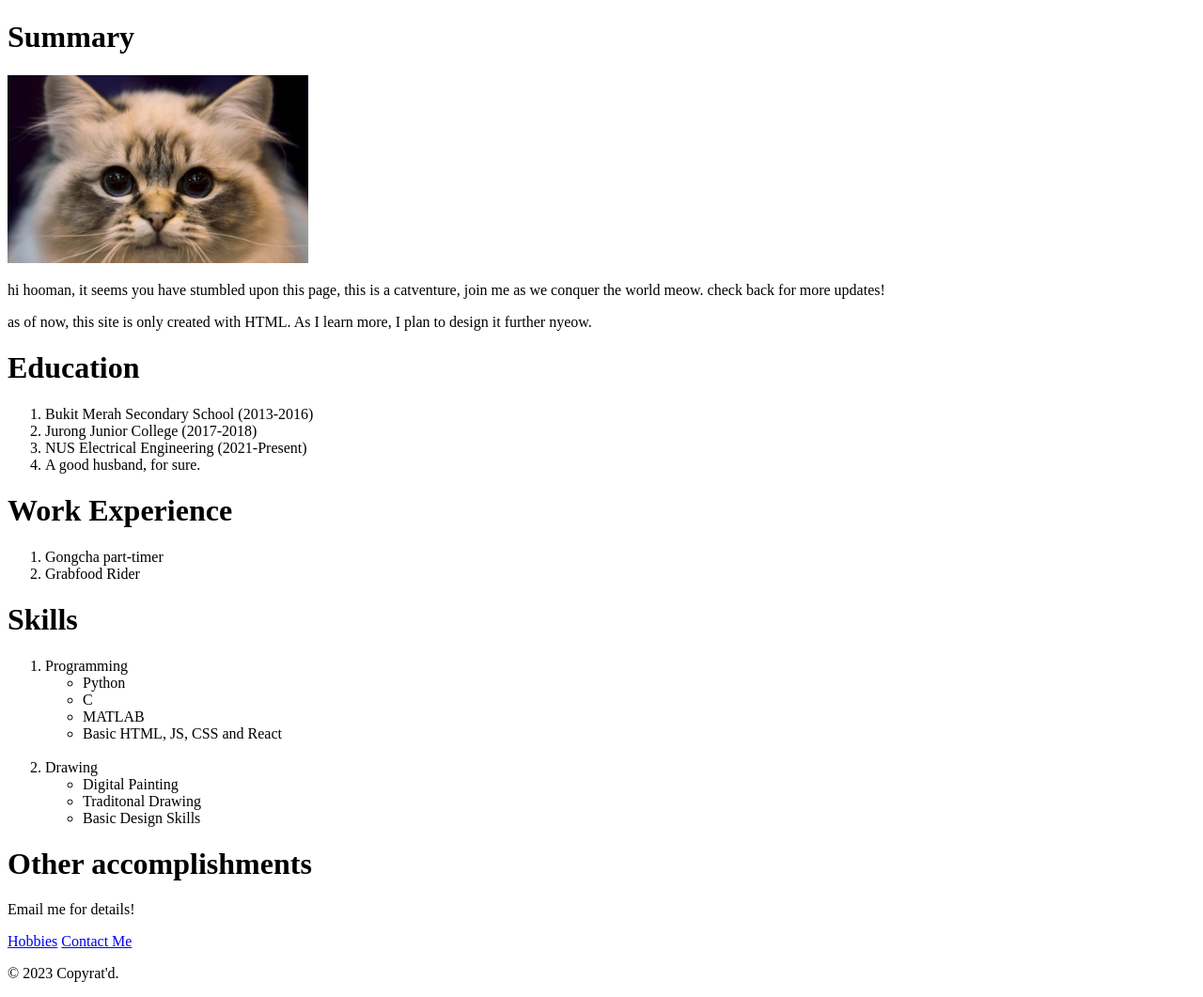
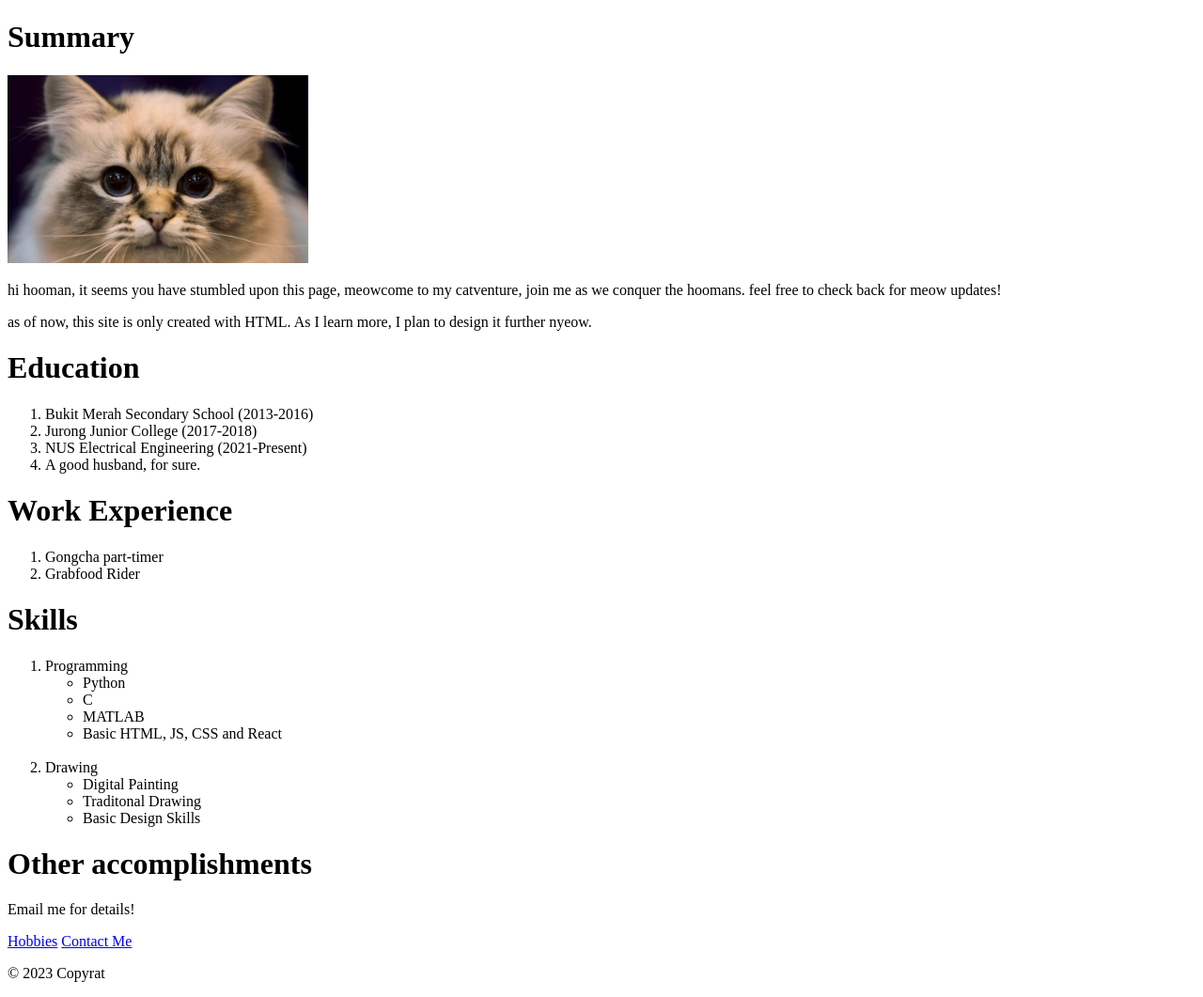
Before and after one commit to BananaFalls/Capstone-Project-1, a plain HTML site: page index.html in a window 1280 px wide. Shown: the whole page at 94% size. Drawn offline with Linux system fonts and the light colour scheme.

Commit message:
new hooman message

```diff
--- a/index.html
+++ b/index.html
@@ -6,18 +6,18 @@
     <title>My Resume</title>
 </head>
 <body>
+
     <h1>Summary</h1>
     <img src="./assets/images/cat.jpg" height="200">
-    <p>hi hooman, it seems you have stumbled upon this page, this is a catventure, join me as we conquer the world meow. check back for more updates!</p>
+    <p>hi hooman, it seems you have stumbled upon this page, meowcome to my catventure, join me as we conquer the hoomans. feel free to check back for meow updates!</p>
     <p>as of now, this site is only created with HTML. As I learn more, I plan to design it further nyeow.</p>
+
     <h1>Education</h1>
-
     <ol>
         <li>Bukit Merah Secondary School (2013-2016)</li>
         <li>Jurong Junior College (2017-2018)</li>
         <li>NUS Electrical Engineering (2021-Present)</li>
         <li>A good husband, for sure.</li>
-
     </ol>
 
     <h1>Work Experience</h1>
@@ -53,6 +53,6 @@
     <a href="./public/Contact.html">Contact Me</a>
 </body>
 <footer>
-    <p>© 2023 Copyrat'd.</p>
+    <p>© 2023 Copyrat</p>
   </footer>
 </html>
```
